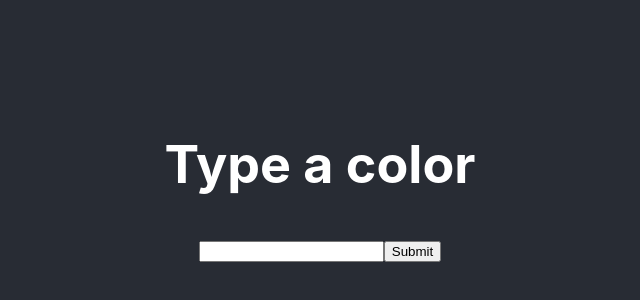
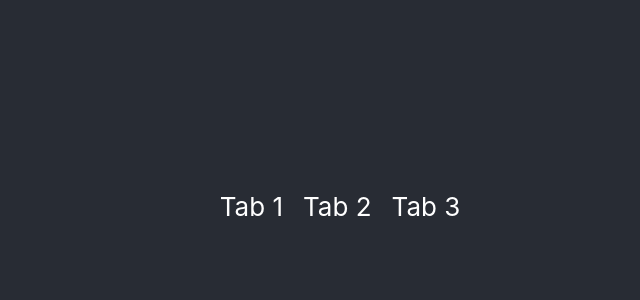
Before and after one commit to achan9528/coding_dojo_mern_stack, a React (Create React App) app in the folder my-first-react-app/: page / in a window 1280 px wide. Shown: the part 194-494 px from the top of the page, without its empty margins (320-960 px from the left). Built offline with nearby package versions, Linux system fonts and the light colour scheme.

Commit message:
adding Tabs

```diff
--- a/my-first-react-app/src/App.js
+++ b/my-first-react-app/src/App.js
@@ -1,10 +1,10 @@
-import logo from './logo.svg';
 import './App.css';
 import {useState} from 'react';
 // import PersonCard from './components/PersonCard'
 // import HookForm from './components/HookForm'
-import ColorForm from './components/ColorForm'
-import ColorBox from './components/Box'
+// import ColorForm from './components/ColorForm'
+// import ColorBox from './components/Box'
+import Tabs from './components/Tabs/tabs'
 
 function App() {
   const[newColor, setNewColor] = useState("");
@@ -51,8 +51,11 @@ function App() {
         {/* <HookForm></HookForm> */}
 
         {/* Box Generator */}
-        <ColorForm onNewColor = {addNewColor}></ColorForm>
-        <ColorBox colors={colors}></ColorBox>
+        {/* <ColorForm onNewColor = {addNewColor}></ColorForm>
+        <ColorBox colors={colors}></ColorBox> */}
+
+        {/* Tabs */}
+        <Tabs tabs={["This is the first", "This is the second", "This is the third"]}></Tabs>
       </header>
     </div>
   );
--- /dev/null
+++ b/my-first-react-app/src/components/Tabs/tabs.jsx
@@ -0,0 +1,29 @@
+import react, {useState} from 'react';
+
+const Tabs = (props) => {
+    const [message, setMessage] = useState("");
+
+    const onClickHandler = (e,item) => {
+        e.preventDefault();
+        setMessage(item);
+    }
+
+    return (
+        <div>
+            <ul style = {{listStyleType: "none"}}>
+                {
+                    props.tabs.map( (item,i) =>
+                        <li style={{
+                            display:"inline-block",
+                            margin: "10px",
+                        }} onClick={(e)=>onClickHandler(e,item)}>Tab {i + 1}</li>
+                    )
+                }
+            </ul>
+            <div>{message}</div>
+        </div>
+
+    )
+}
+
+export default Tabs;
```
Also changed, not shown: my-first-react-app/src/components/Tabs/tab.jsx (added, +9 -0 lines).
